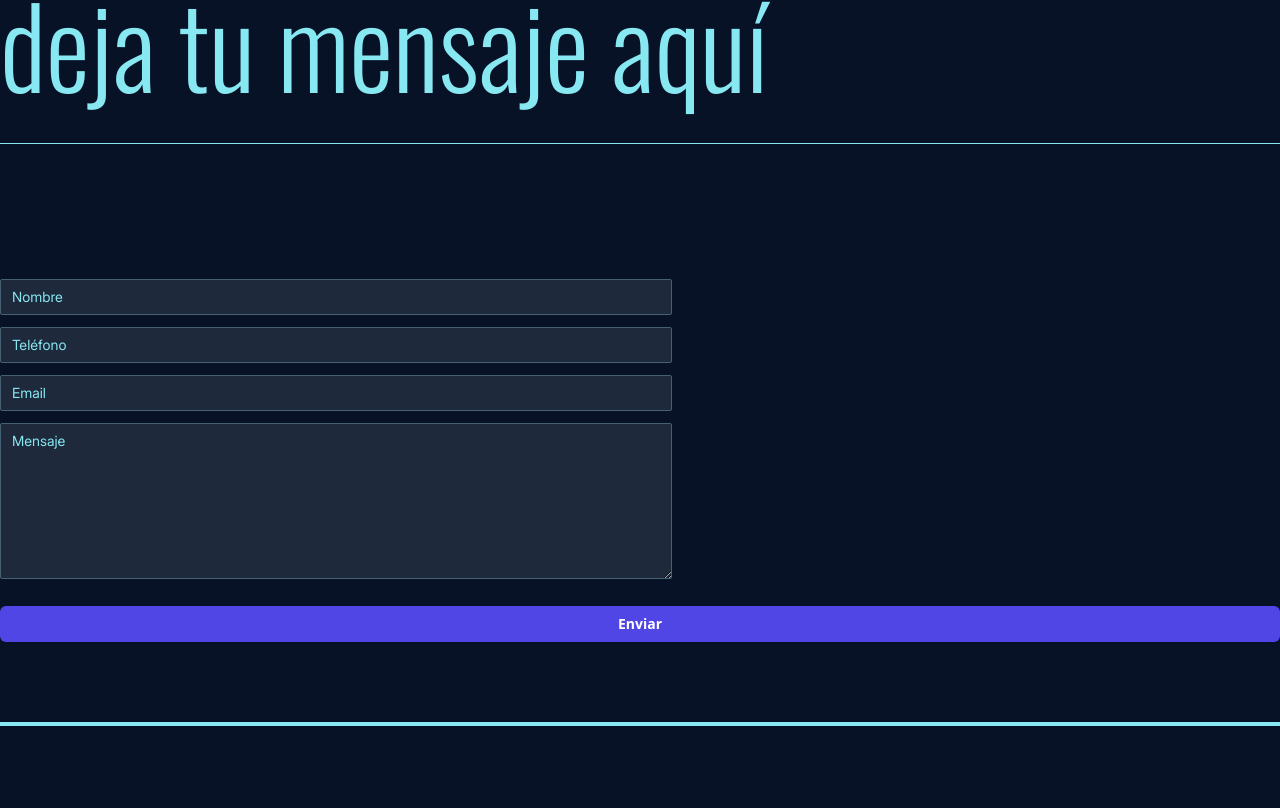
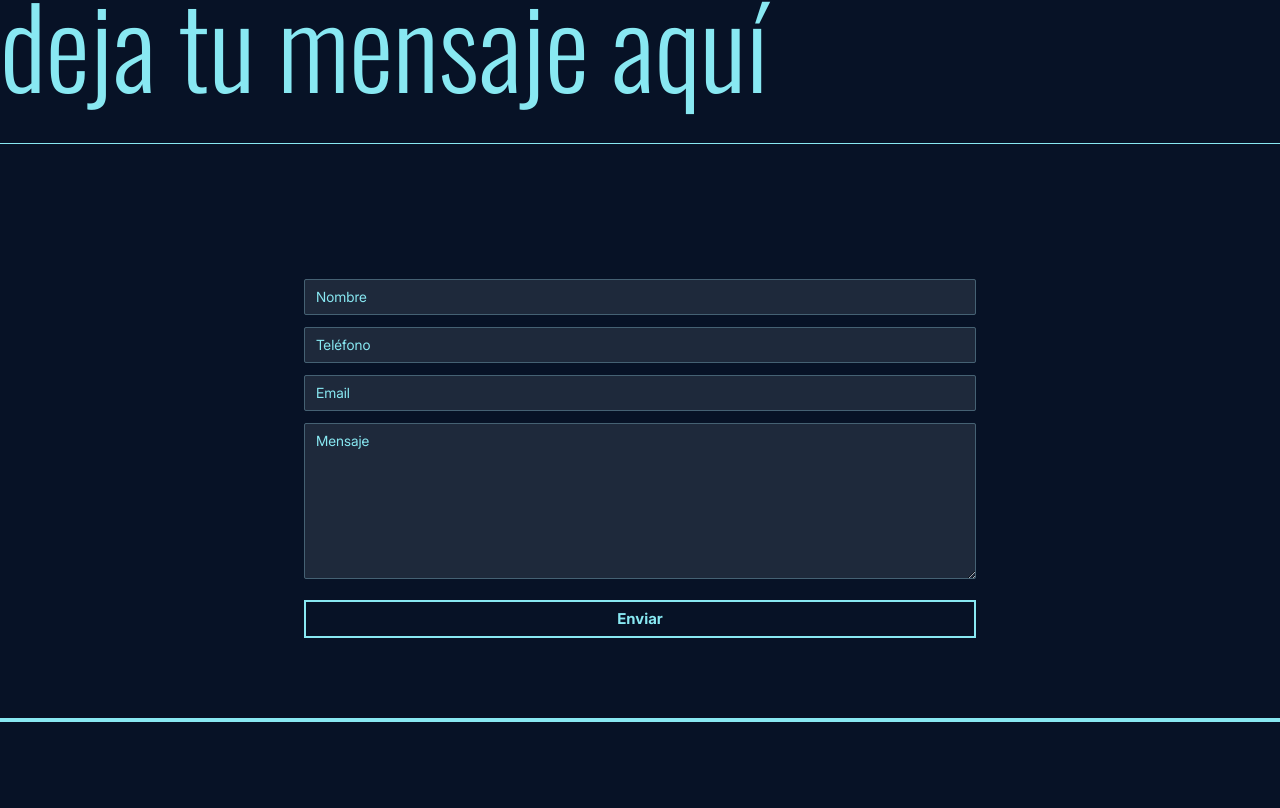
Before and after one commit to comicway/MoisesScript, a React (Vite) app: page /contacto in a window 1280 px wide. Shown: the part 425-1233 px from the top of the page. Built offline with nearby package versions, Linux system fonts and the light colour scheme.

Commit message:
Formulario de contacto
Centrar formulario de contacto: ok

```diff
--- a/src/Components/Contacto/Contacto.jsx
+++ b/src/Components/Contacto/Contacto.jsx
@@ -6,24 +6,26 @@ const Contacto = () => {
                 <h2 className="font-light font-Oswald text-azulbrillante text-[111px]">deja tu mensaje aquí</h2>
             </section>
             <form className="container mx-auto">
-                <div className="grid grid-cols-1 justify-center">
+                <div className="">
                     <label for="nombre" classNams="block text-sm/6 font-medium text-gray-900"></label>
-                    <div>
+                    <div className="flex justify-center">
                         <input placeholder="Nombre" type="text" name="nombre" id="nombre" autocomplete="given-name" className="mt-[135px] max-w-2xl w-full rounded-sm bg-[#1E293B] px-3 py-1.5 text-base text-white font-Inter outline outline-1 -outline-offset-1 outline-fondobtnmenu placeholder:text-azulbrillante focus:outline focus:outline-2 focus:-outline-offset-2 focus:outline-azulbrillante sm:text-sm/6"/>
                     </div>
                     <label for="nombre" classNams="block text-sm/6 font-medium text-gray-900"></label>
-                    <div>
+                    <div className="flex justify-center">
                         <input placeholder="Teléfono" type="telt" name="telefono" id="telefono" autocomplete="given-tel" className="mt-[12px] max-w-2xl w-full rounded-sm bg-[#1E293B] px-3 py-1.5 text-base text-white font-Inter outline outline-1 -outline-offset-1 outline-fondobtnmenu placeholder:text-azulbrillante focus:outline focus:outline-2 focus:-outline-offset-2 focus:outline-azulbrillante sm:text-sm/6"/>
                     </div>
                     <label for="nombre" classNams="block text-sm/6 font-medium text-gray-900"></label>
-                    <div>
+                    <div className="flex justify-center">
                         <input placeholder="Email" type="email" name="email" id="email" autocomplete="given-email" className="mt-[12px] max-w-2xl w-full rounded-sm bg-[#1E293B] px-3 py-1.5 text-base text-white font-Inter outline outline-1 -outline-offset-1 outline-fondobtnmenu placeholder:text-azulbrillante focus:outline focus:outline-2 focus:-outline-offset-2 focus:outline-azulbrillante sm:text-sm/6"/>
                     </div>
                     <label for="nombre" classNams="block text-sm/6 font-medium text-gray-900"></label>
-                    <div>
+                    <div className="flex justify-center">
                         <textarea placeholder="Mensaje" name="about" id="about" rows="6" className="mt-[12px] max-w-2xl w-full rounded-sm bg-[#1E293B] px-3 py-1.5 text-base text-white font-Inter outline outline-1 -outline-offset-1 outline-fondobtnmenu placeholder:text-azulbrillante focus:outline focus:outline-2 focus:-outline-offset-2 focus:outline-azulbrillante sm:text-sm/6"></textarea>
                     </div>
-                    <button type="submit" class="mt-[21px] rounded-md bg-indigo-600 px-3 py-2 text-sm font-semibold text-white shadow-sm hover:bg-indigo-500 focus-visible:outline focus-visible:outline-2 focus-visible:outline-offset-2 focus-visible:outline-indigo-600">Enviar</button>
+                    <div className="flex justify-center">
+                        <button type="submit" class="h-[38px] max-w-2xl w-full mt-[21px] border-2 border-azulbrillante font-bold font-Inter text-azulbrillante text-[15px]">Enviar</button>
+                    </div>
                 </div>
              </form>
         </>
```
